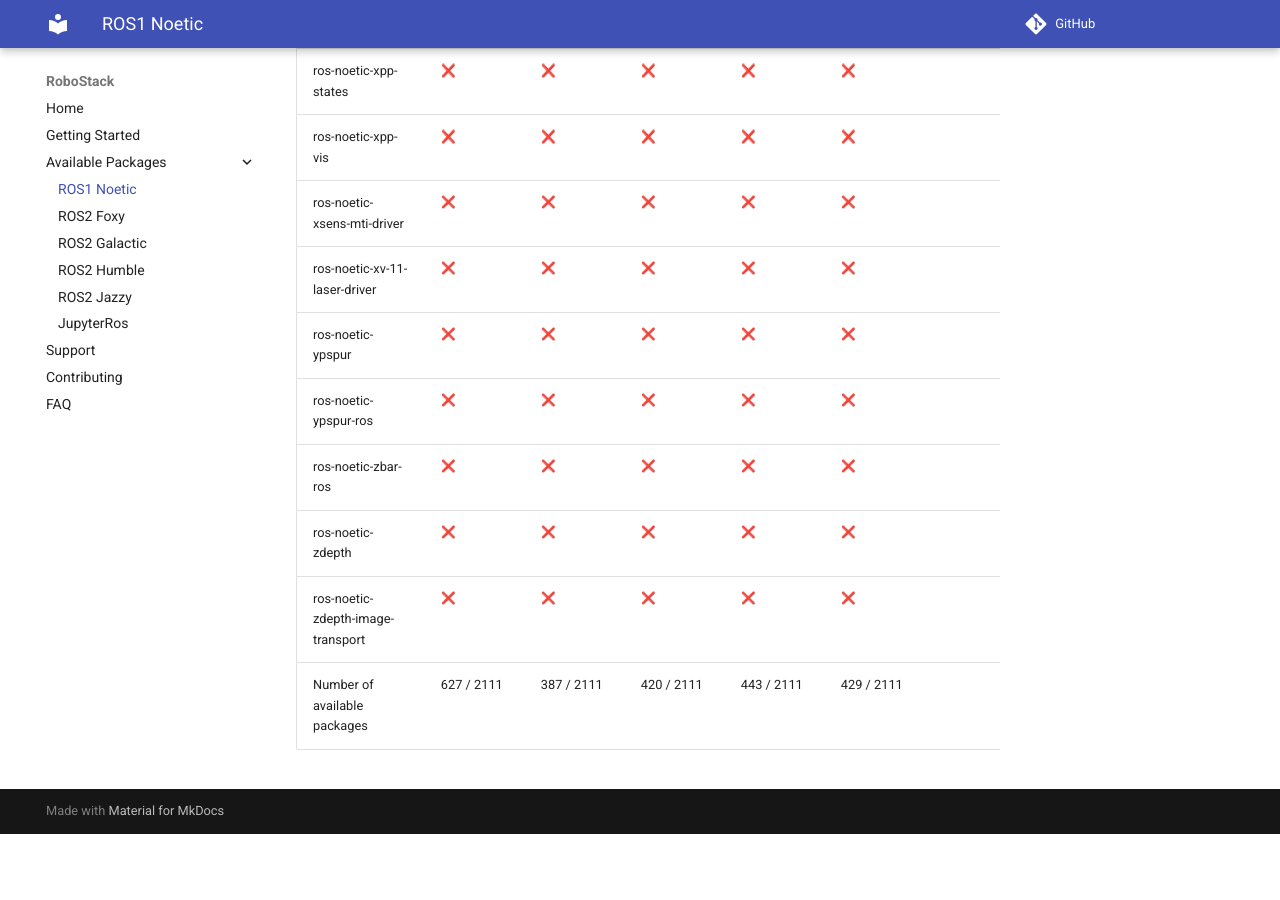
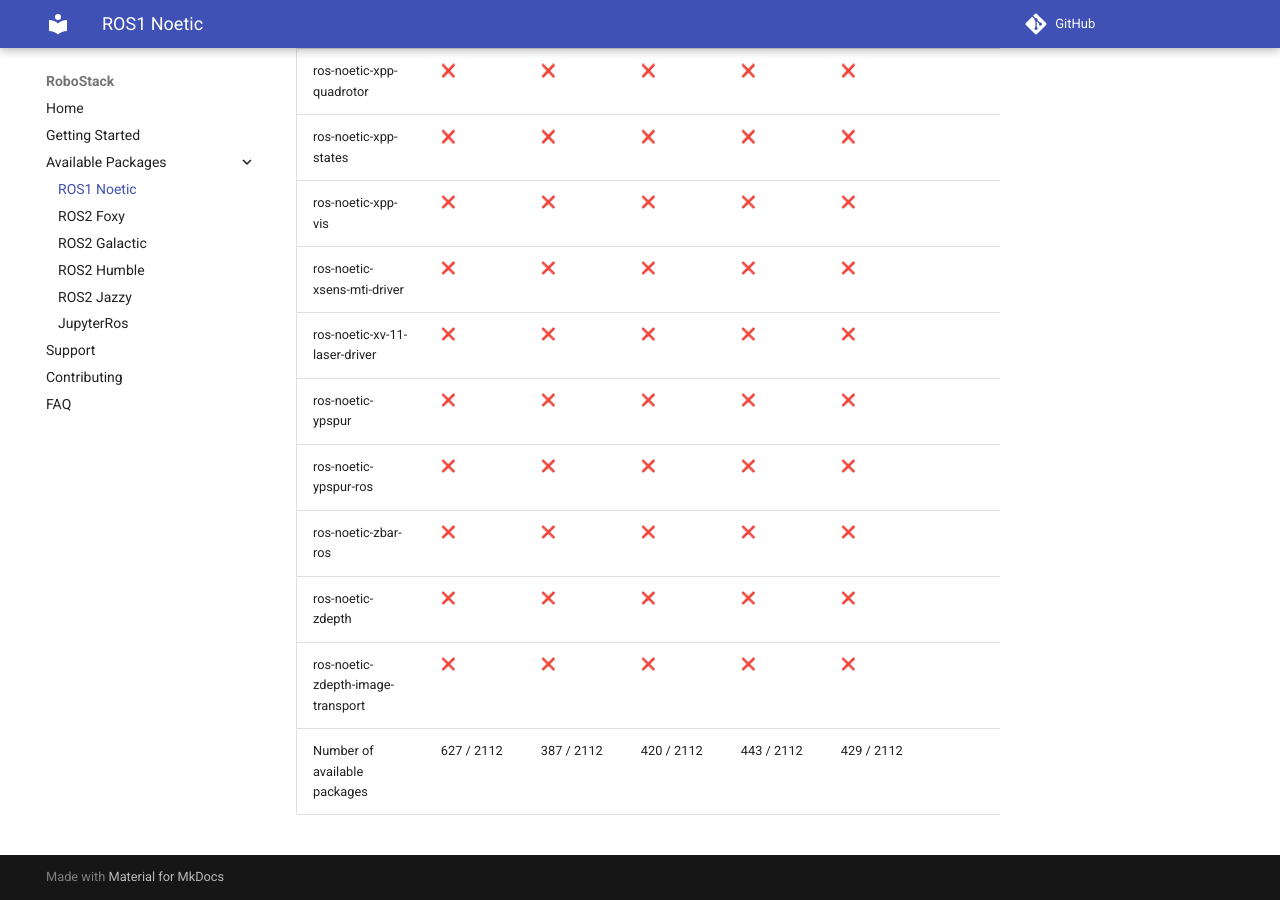
Before and after one commit to RoboStack/robostack.github.io, an MkDocs documentation site: the page built from docs/noetic.md, in a window 1280 px wide and 900 px high, scrolled down 153207 px. Built offline with MkDocs 1.6.1 and Material for MkDocs 9.7.7, drawn with Linux system fonts in a browser that asks for light colours; emoji names are drawn with the system emoji font; comment, search, counter and statistics services are not loaded; before the commit the page ends 154041 px from its top, so only the background shows below that; some of the changed text lies outside the part shown.

Commit message:
Update tables

```diff
--- a/docs/noetic.md
+++ b/docs/noetic.md
@@ -2111,4 +2112,4 @@
 | ros-noetic-zbar-ros | :x: { data-sort='0' } | :x: { data-sort='0' } | :x: { data-sort='0' } | :x: { data-sort='0' } | :x: { data-sort='0' } |   |
 | ros-noetic-zdepth | :x: { data-sort='0' } | :x: { data-sort='0' } | :x: { data-sort='0' } | :x: { data-sort='0' } | :x: { data-sort='0' } |   |
 | ros-noetic-zdepth-image-transport | :x: { data-sort='0' } | :x: { data-sort='0' } | :x: { data-sort='0' } | :x: { data-sort='0' } | :x: { data-sort='0' } |   |
-| Number of available packages |  627 / 2111 | 387 / 2111 | 420 / 2111 | 443 / 2111 | 429 / 2111 |
+| Number of available packages |  627 / 2112 | 387 / 2112 | 420 / 2112 | 443 / 2112 | 429 / 2112 |
```
Also changed, not shown: other parts of docs/noetic.md (+1 -0 lines).
